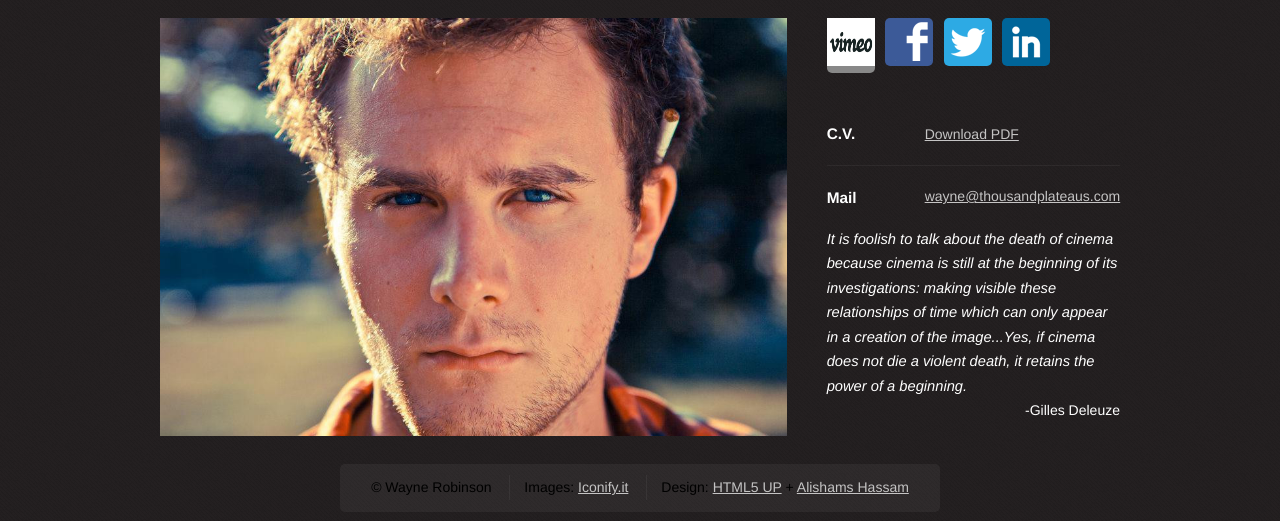
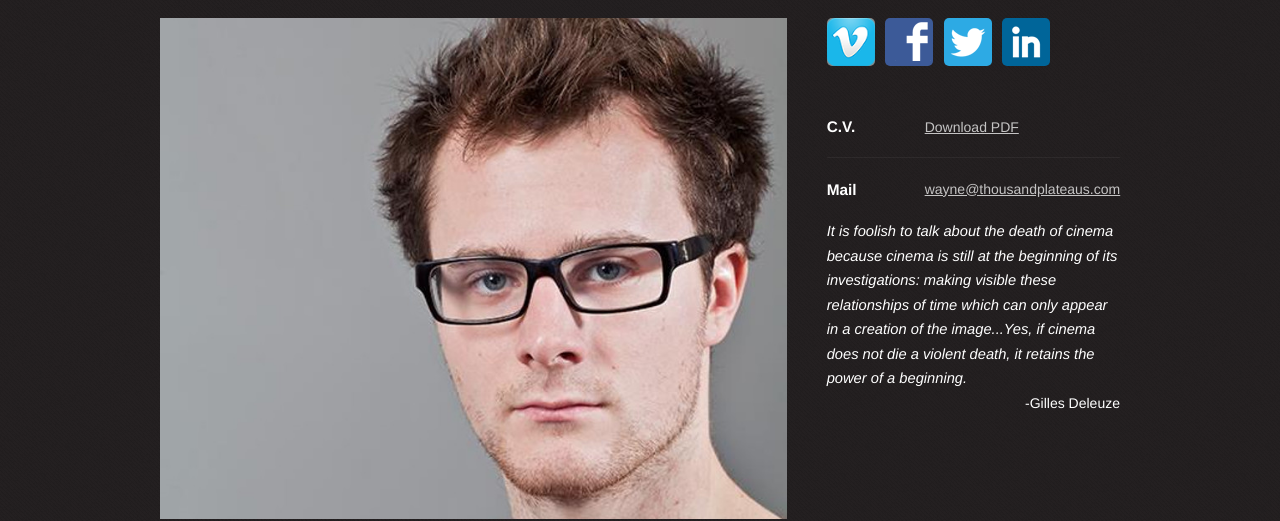
Before and after one commit to zeroedout/WaynesWorld, a plain HTML site: page index.html in a window 1280 px wide. Shown: the part 1167-1688 px from the top of the page. Drawn offline with Linux system fonts and the light colour scheme.

Commit message:
Heashot and vimeo code changes...

```diff
--- a/css/style.css
+++ b/css/style.css
@@ -443,7 +443,7 @@
 			{
 				display: block;
 				border-radius: 5px;
-				background: #888;
+                background: #888;
 				-moz-transition: background-color .25s ease-in-out;
 				-webkit-transition: background-color .25s ease-in-out;
 				-o-transition: background-color .25s ease-in-out;
--- a/index.html
+++ b/index.html
@@ -105,7 +105,7 @@
 									<header>
 										<h2 id="about">Wayne Robinson</h2>
 									</header>
-									<a href="https://www.facebook.com/ThousandPlateaus" class="image image-full"><img src="images/WayneHeadShot.jpg" alt=""></a>
+									<a href="https://www.facebook.com/ThousandPlateaus" class="image iamge-full"><img src="images/Head.jpg" alt=""></a>
 
 								</section>
 
@@ -120,7 +120,7 @@
 										<h2>&nbsp;</h2>
 									</header>
 									<ul class="social">
-                                        <li class="vimeo"><a href="https://vimeo.com/thousandplateaus"><img src ="images/vimeo_logo_dark.jpg" alt="" class="icon48 icon48-3"></a></li>
+                                        <li style="height:48px !important;"><a href="https://vimeo.com/thousandplateaus"><img src ="images/vimeo_icon.png" style="width:48px !important; height:auto !important;" alt="" ></a></li>
 										<li class="facebook"><a href="https://www.facebook.com/ThousandPlateaus" class="icon48 icon48-1">Facebook</a></li>
 										<li class="twitter"><a href="http://twitter.com/wapeemukwa" class="icon48 icon48-2">Twitter</a></li>
 										<li class="linkedin"><a href="http://www.linkedin.com/profile/view?id=223951901&trk=nav_responsive_tab_profile_pic" class="icon48 icon48-4">LinkedIn</a></li>
```
Also changed, not shown: images/WayneHeadShot.jpg (deleted), images/vimeo_logo_dark.jpg (deleted).
